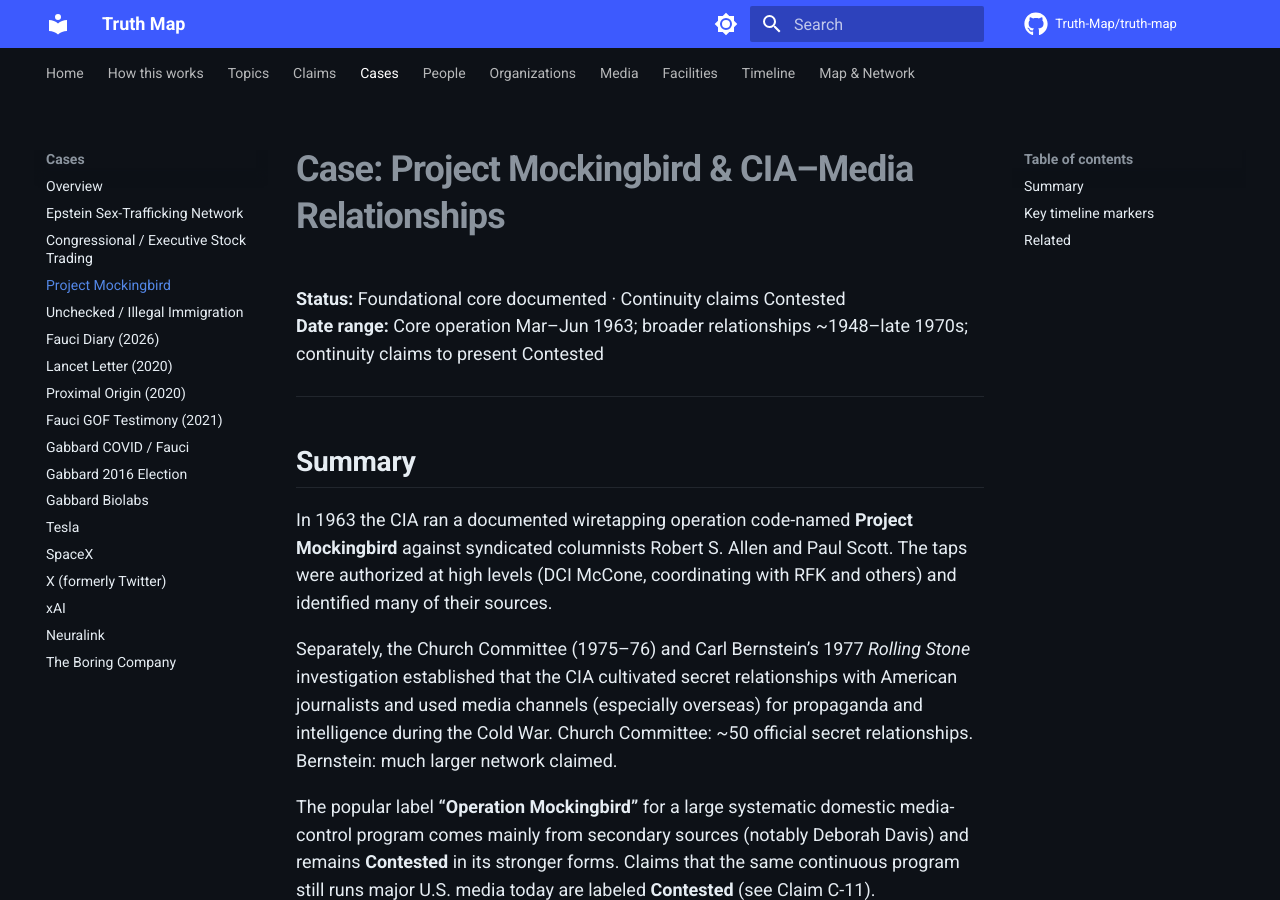
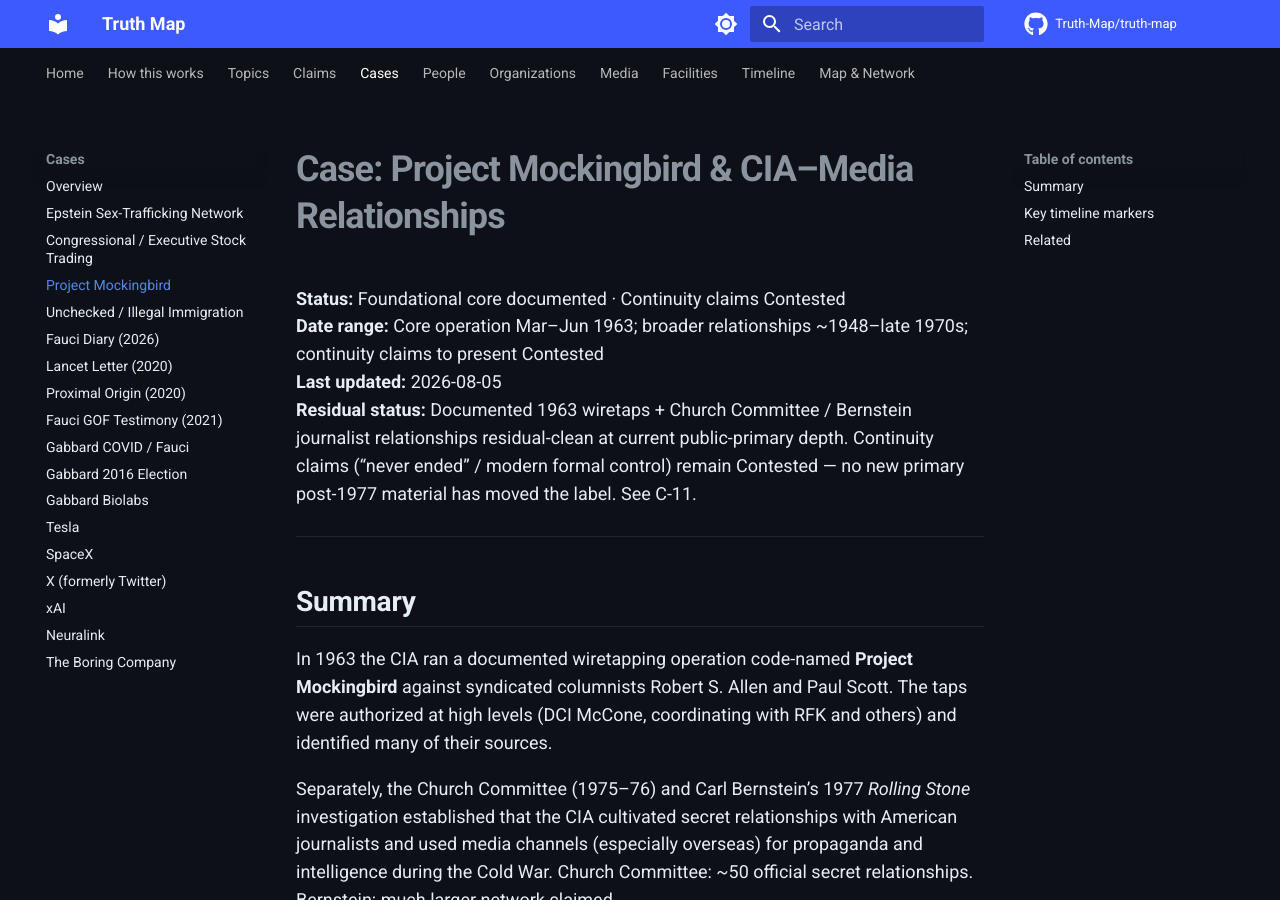
Before and after one commit to BnBCleaners/truth-map, an MkDocs documentation site: the page built from docs/cases/project-mockingbird.md, in a window 1280 px wide and 900 px high. Built offline with MkDocs 1.6.1 and Material for MkDocs 9.7.7, drawn with Linux system fonts in a browser that asks for light colours; comment, search, counter and statistics services are not loaded.

Commit message:
Public Case hygiene: add residual-status + last-updated header to Mockingbird to match Epstein / Stock / Diary pattern

```diff
--- a/docs/cases/project-mockingbird.md
+++ b/docs/cases/project-mockingbird.md
@@ -2,6 +2,8 @@
 
 **Status:** Foundational core documented · Continuity claims Contested
 **Date range:** Core operation Mar–Jun 1963; broader relationships ~1948–late 1970s; continuity claims to present Contested
+**Last updated:** 2026-08-05
+**Residual status:** Documented 1963 wiretaps + Church Committee / Bernstein journalist relationships residual-clean at current public-primary depth. Continuity claims (“never ended” / modern formal control) remain Contested — no new primary post-1977 material has moved the label. See C-11.
 
 ---
 
```
